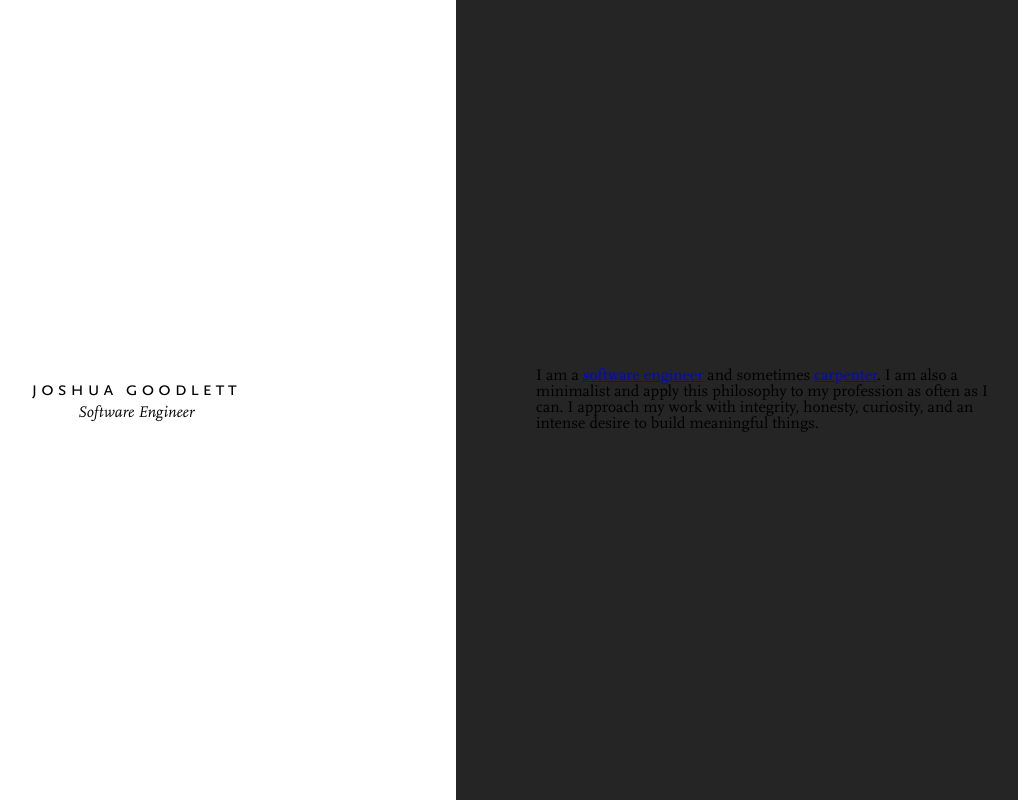
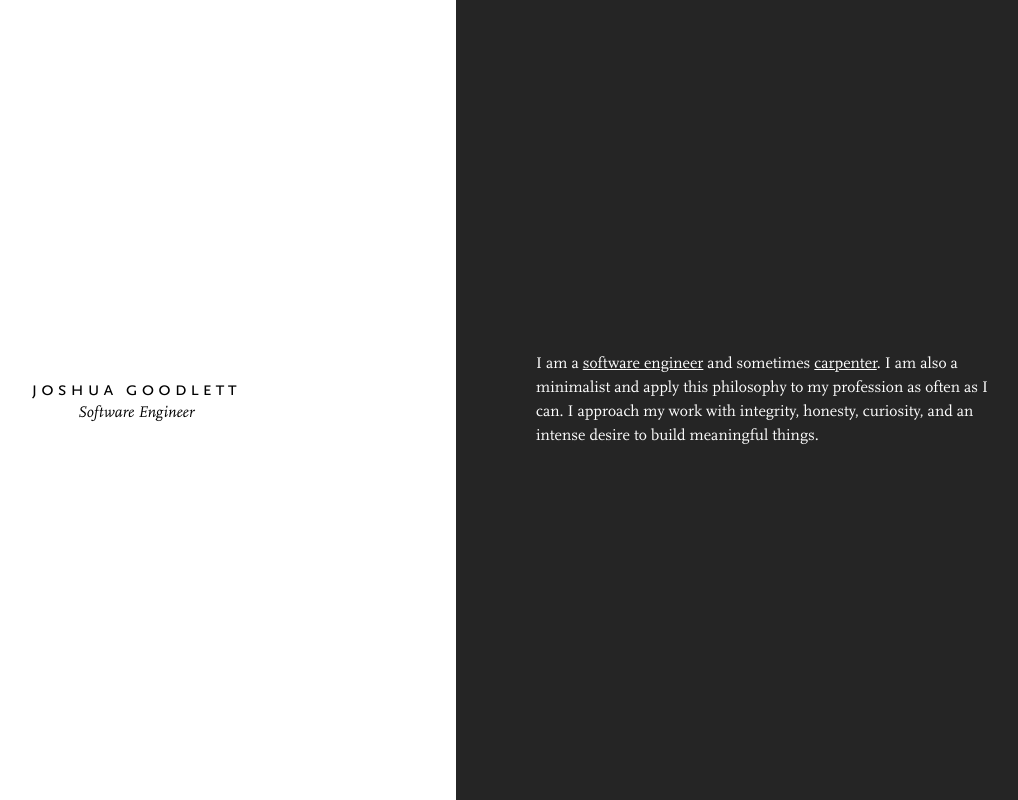
Before and after one commit to jgoodlet/goodlett, a plain HTML site: page index.html in a window 1280 px wide. Shown: the whole page, without its empty margins (184-1202 px from the left). Drawn offline with Linux system fonts and the light colour scheme.

Commit message:
HREF style

```diff
--- a/css/main.css
+++ b/css/main.css
@@ -132,7 +132,11 @@ body {
 .wrapper .content section.bio article {
   max-width: 500px;
 }
-.wrapper .content section.bio article p a a:hover {
+.wrapper .content section.bio article p {
   color: white;
   line-height: 1.5;
 }
+
+.wrapper .content section.bio article p a {
+  color: white;
+}
```
